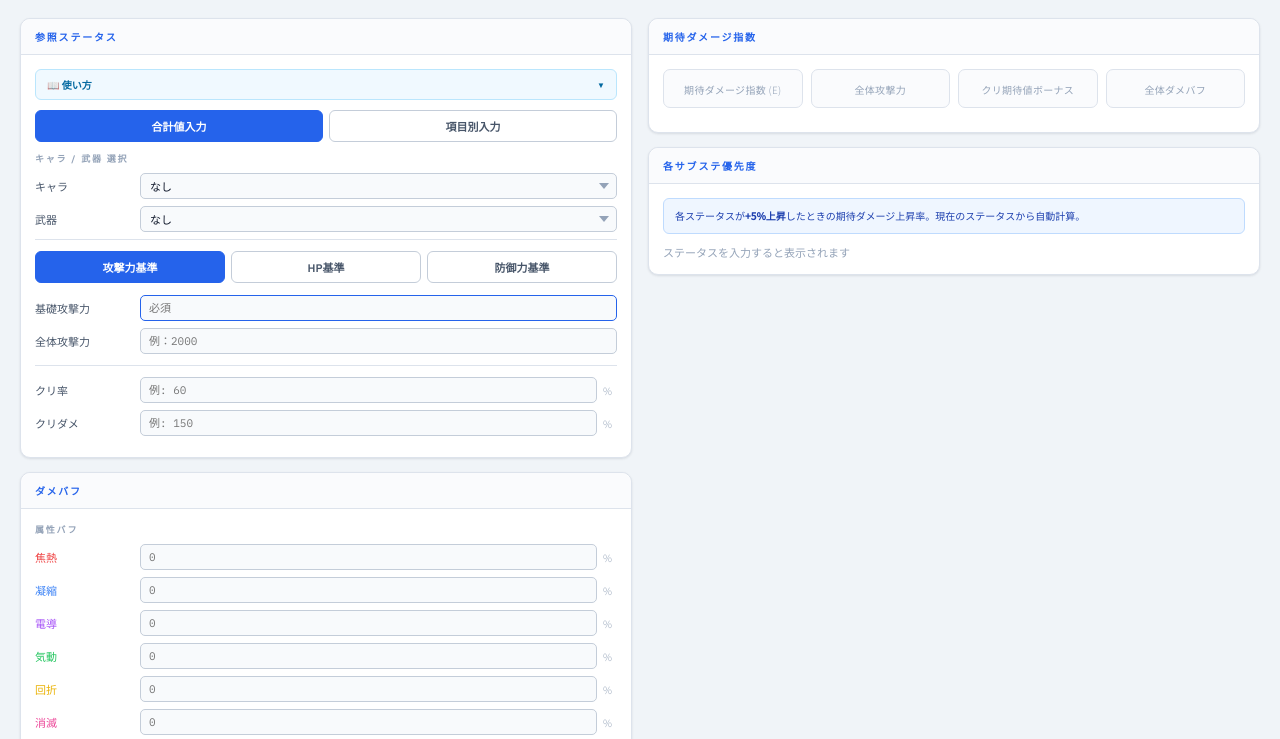
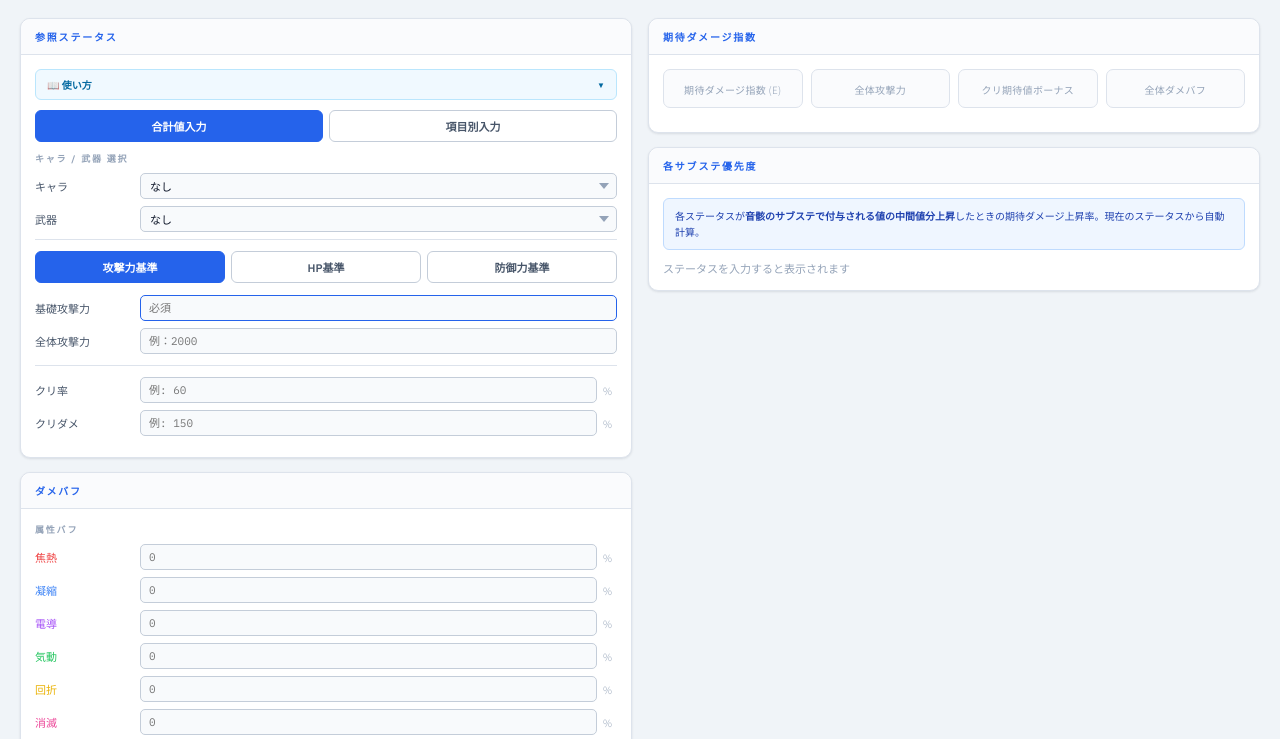
Before and after one commit to FClBrIATs/wuwa-echo-tool, a plain HTML site: page echo-optimizer-v5.index.html in a window 1280 px wide. Shown: the part 58-797 px from the top of the page. Drawn offline with Linux system fonts and the light colour scheme.

Commit message:
Update echo-optimizer-v5.index.html

```diff
--- a/echo-optimizer-v5.index.html
+++ b/echo-optimizer-v5.index.html
@@ -547,7 +547,7 @@ details.stat-detail[open]>summary span:first-child{transform:rotate(90deg);displ
       <div class="card">
         <div class="card-head"><h2>各サブステ優先度</h2></div>
         <div class="card-body">
-          <div class="info-box">各ステータスが<strong>+5%上昇</strong>したときの期待ダメージ上昇率。現在のステータスから自動計算。</div>
+          <div class="info-box">各ステータスが<strong>音骸のサブステで付与される値の中間値分上昇</strong>したときの期待ダメージ上昇率。現在のステータスから自動計算。</div>
           <div id="mvRanking"></div>
         </div>
       </div>
```
